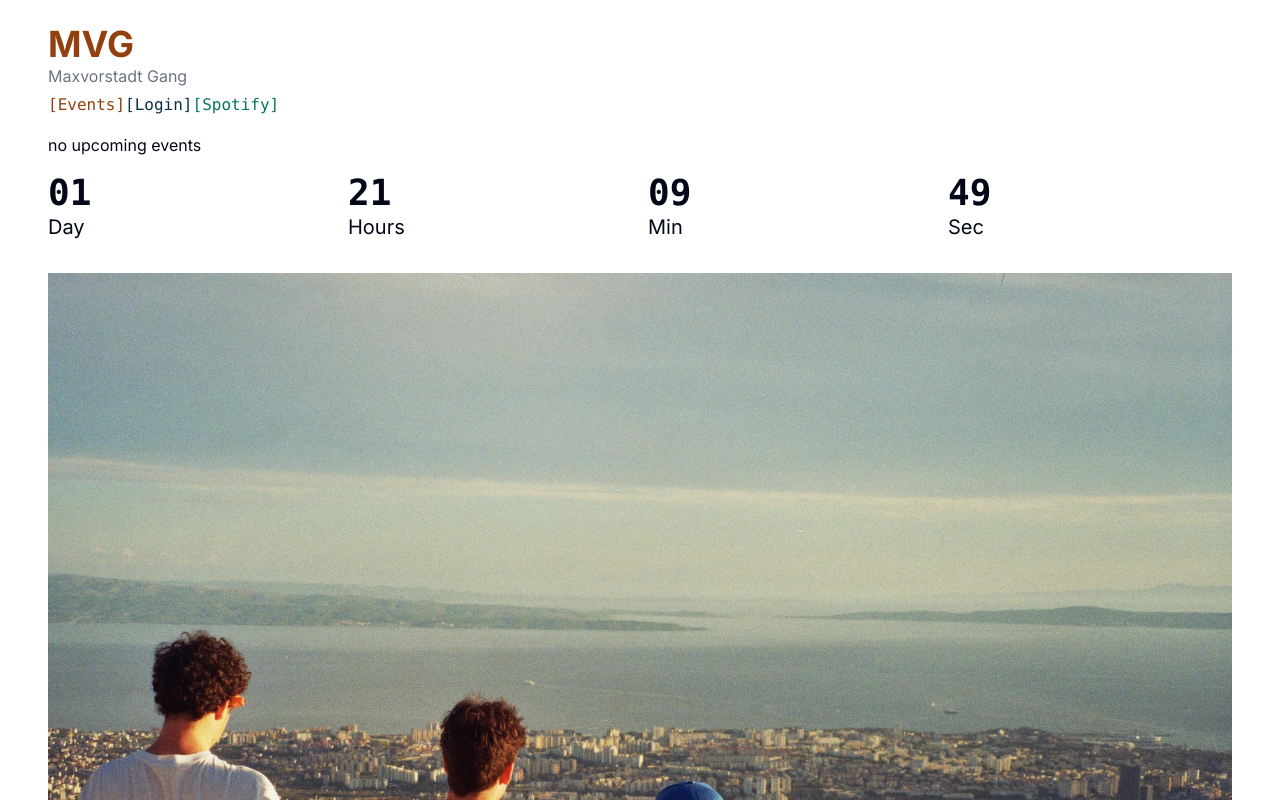
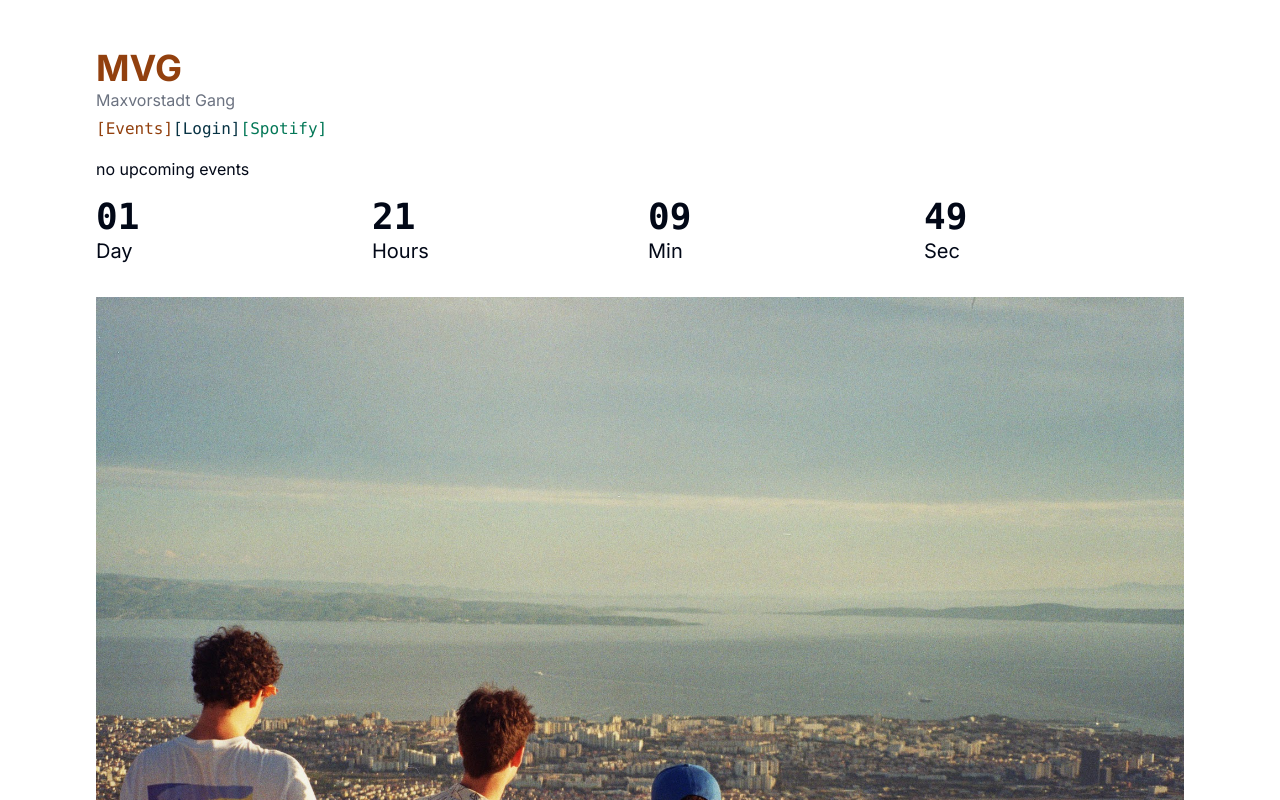
Before and after one commit to maxvorstadt-vollsuff-gesellschaft/mvg.life, a Next.js app: page / in a window 1280 px wide. Shown: the top 800 px of the page. Built offline with nearby package versions, Linux system fonts and the light colour scheme; no server answers.

Commit message:
updated padding

```diff
--- a/app/page.tsx
+++ b/app/page.tsx
@@ -37,7 +37,7 @@ export default function Home() {
 
 
     return (
-        <main className="px-24 py-12 sm:px-12 sm:py-6">
+        <main className="px-12 py-6 sm:px-24 sm:py-12">
             <div>
                 <h1 className="font-bold text-4xl text-amber-800">MVG</h1>
                 <p className="text-gray-500 mb-1">Maxvorstadt Gang</p>
```
